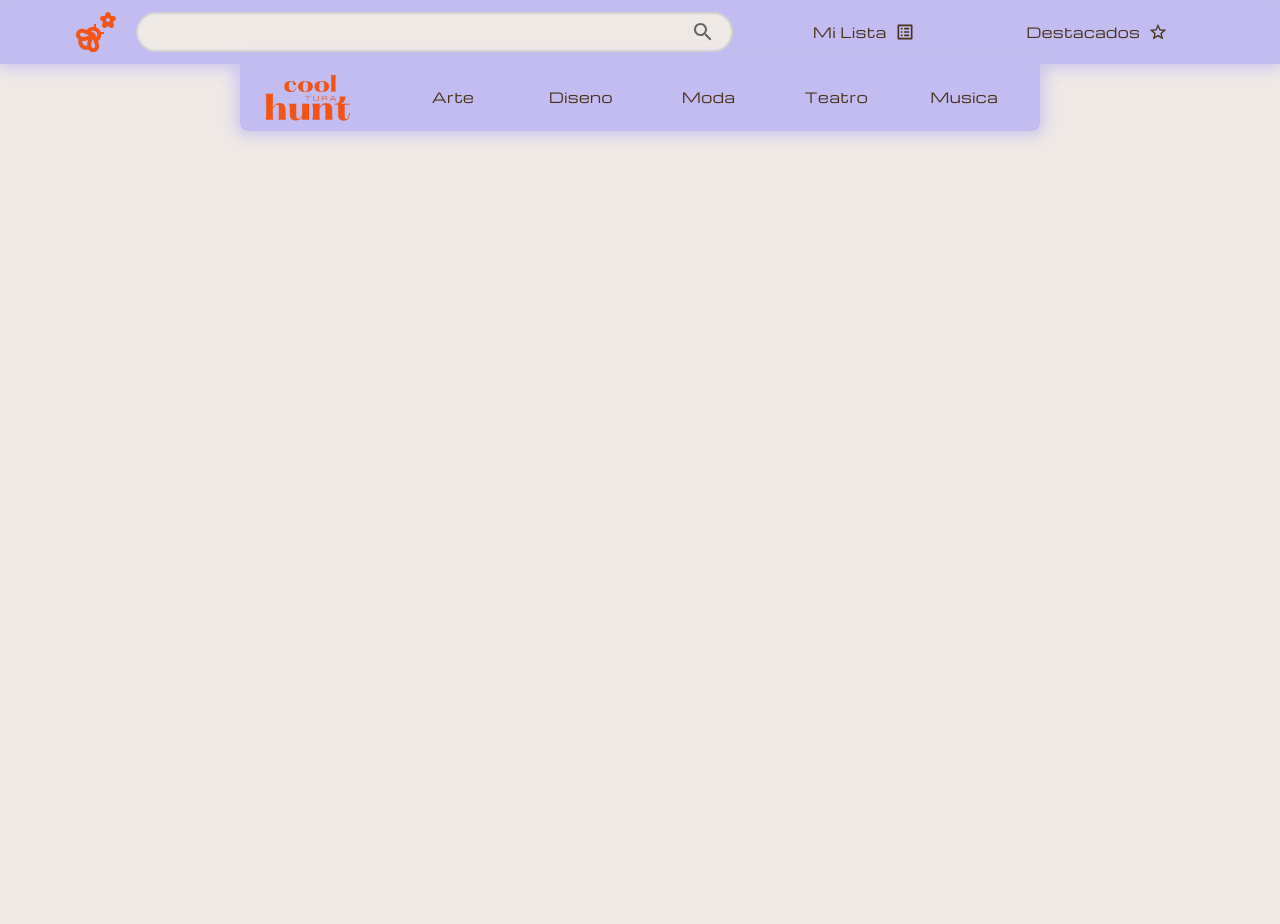
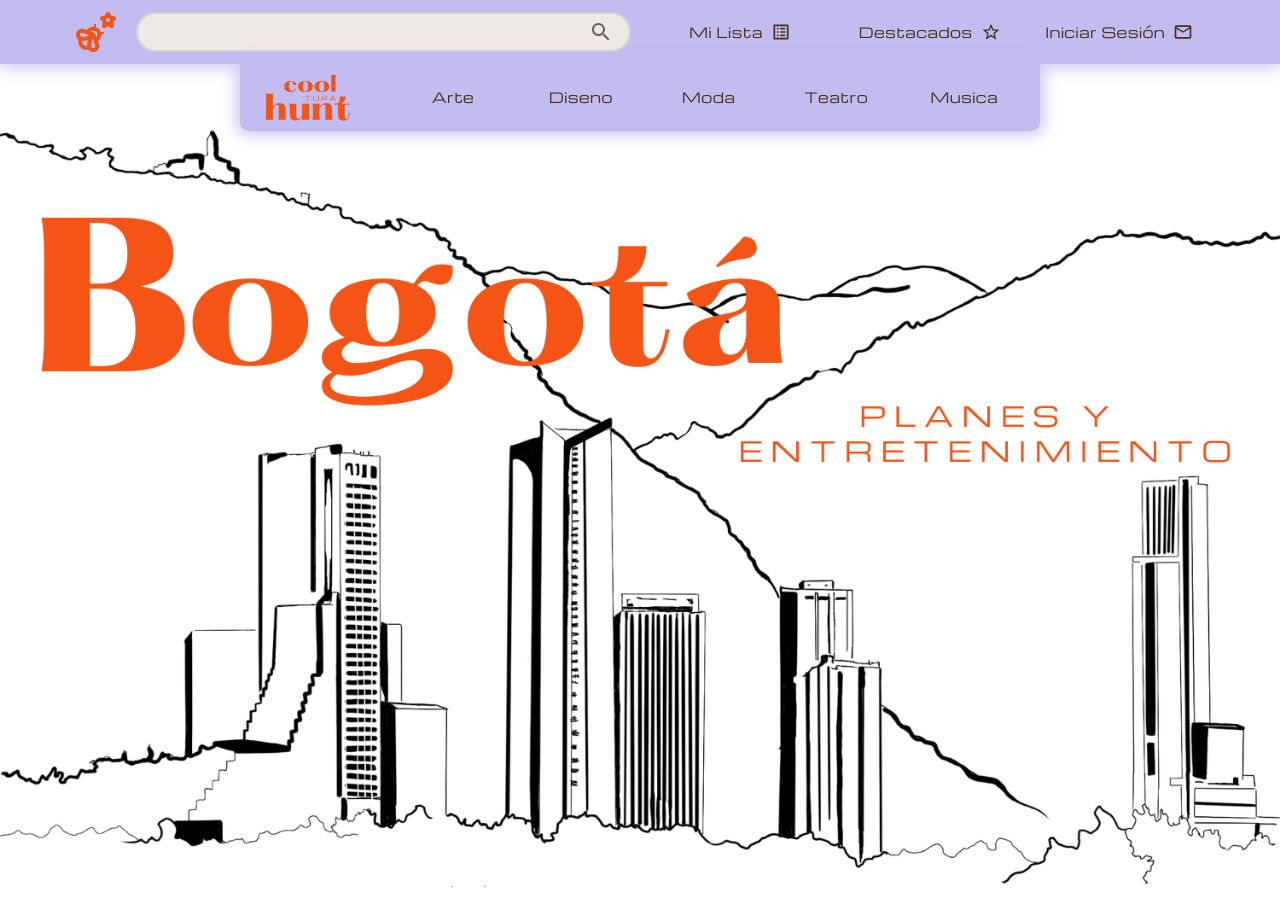
Before and after one commit to Molberda/tesis, a React (Create React App) app: page /arte/1 in a window 1280 px wide. Both pictures are taken after a click on the element 96 px from the left and 32 px from the top of the page. Shown: the top 924 px of the page. Built offline with nearby package versions, Linux system fonts and the light colour scheme.

Commit message:
imported the landing img to the home folder and made updates to the artfocus and nav components

```diff
--- a/src/ArtPage/ArtFocus.css
+++ b/src/ArtPage/ArtFocus.css
@@ -9,12 +9,14 @@
     justify-content: space-between;
 }
 
-.artFocus__header > button{
+.artFocus__header > button {
     font-family: "Michroma", sans-serif;
+    font-weight: 600;
     font-size: 1.5em;
-    color: var(--green);
+    color: var(--blue);
 }
 .artFocus__header > button > span > svg{
+    margin-top: .1em;
     font-size: 1.25em !important;
 }
 
@@ -26,3 +28,27 @@
 .artFocus__gallery--main{
     border-radius: .5em;
 }
+
+.artFocus__text{
+    display: flex;
+    flex-direction: column;
+}
+
+.artFocus__text > p {
+    text-align: justify;
+    font-size: 1.3em;
+    color: var(--brown);
+}
+
+.artFocus__text > button{
+    margin-right: auto;
+    font-family: "Michroma", sans-serif;
+    font-weight: 600;
+    font-size: 1.3em;
+    color: var(--blue);
+}
+
+.artFocus__text > button > span > svg{
+    margin-top: .1em;
+    font-size: 1.25em !important;
+}
--- a/src/ArtPage/ArtFocus.jsx
+++ b/src/ArtPage/ArtFocus.jsx
@@ -4,7 +4,7 @@ import { useParams } from "react-router-dom";
 import { ArtData } from "../Categories/Art";
 import Polaroid from "../Components/Polaroid";
 import { Button } from "@mui/material";
-import { StarBorderOutlined } from "@mui/icons-material";
+import { ListAltOutlined, StarBorderOutlined } from "@mui/icons-material";
 
 const ArtFocus = () => {
   const { id } = useParams();
@@ -32,6 +32,7 @@ const ArtFocus = () => {
           <div className="artFocus__text">
             <p>{project.description1}</p>
             <p>{project.description2}</p>
+            <Button endIcon={<ListAltOutlined/>}>Agregar a Mi Lista</Button>
           </div>
         </div>
       </div>
--- a/src/Components/Nav.css
+++ b/src/Components/Nav.css
@@ -40,7 +40,7 @@ nav {
 .nav__searchBar {
   display: flex;
   align-items: center;
-  flex: 0.55;
+  flex: 0.45;
   height: 2.5em;
   background-color: var(--white);
   border-radius: 10em;
@@ -70,7 +70,7 @@ nav {
 .nav__shortcuts {
   display: flex;
   gap: 0.5em;
-  flex: 0.45;
+  flex: 0.55;
 }
 
 .nav__shortcuts > a > button {
--- a/src/Components/Nav.jsx
+++ b/src/Components/Nav.jsx
@@ -3,7 +3,7 @@ import "./Nav.css";
 import SearchBar from "./SearchBar";
 import NavTab from "./NavTab";
 import { NavLink, useNavigate } from "react-router-dom";
-import { EmojiNatureOutlined, ListAltOutlined, StarBorderOutlined } from "@mui/icons-material";
+import { EmojiNatureOutlined, ListAltOutlined, MailOutline, StarBorderOutlined } from "@mui/icons-material";
 import { Button } from "@mui/material";
 
 const Nav = () => {
@@ -22,6 +22,9 @@ const Nav = () => {
           <NavLink to='/destacados'>
             <Button endIcon={<StarBorderOutlined />}><h1 className="navLink">Destacados</h1></Button>
           </NavLink>
+          <NavLink to='/destacados'>
+            <Button endIcon={<MailOutline />}><h1 className="navLink">Iniciar Sesión</h1></Button>
+          </NavLink>
         </div>
       </nav>
       <NavTab />
--- a/src/HomePage/HomeCss/Landing.css
+++ b/src/HomePage/HomeCss/Landing.css
@@ -1,3 +1,7 @@
-#landing {
-  min-height: 200vh;
+.landing__img {
+  width: 100%;
 }
+
+.landing__img > img {
+  object-fit: contain;
+}
--- a/src/HomePage/HomeSections/Landing.jsx
+++ b/src/HomePage/HomeSections/Landing.jsx
@@ -1,10 +1,13 @@
 import React from 'react';
 import '../HomeCss/Landing.css'
+import landing from '../landing.png'
 
 const Landing = () => {
     return (
         <section id="landing">
-
+            <figure className='landing__img'>
+                <img src={landing} alt="" />
+            </figure>
         </section>
     );
 }
```
Also changed, not shown: src/HomePage/landing.png (added).
